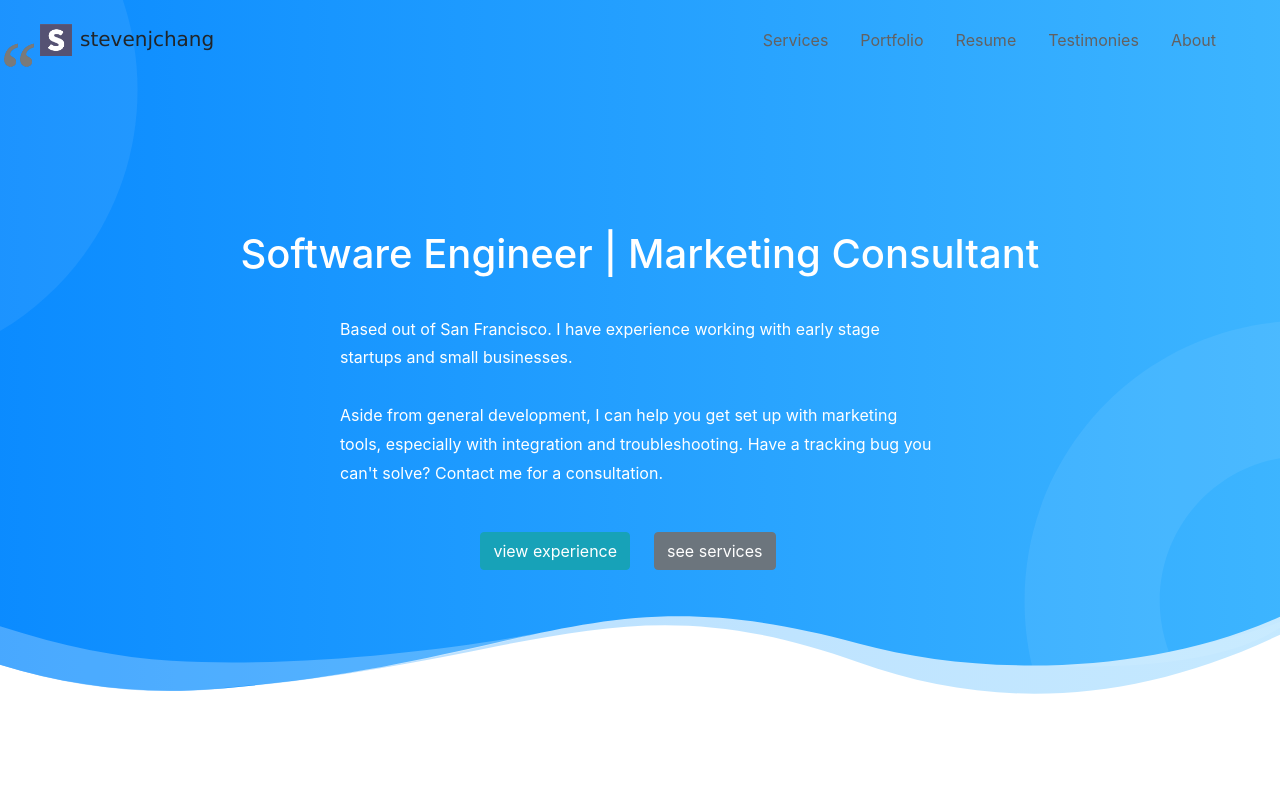
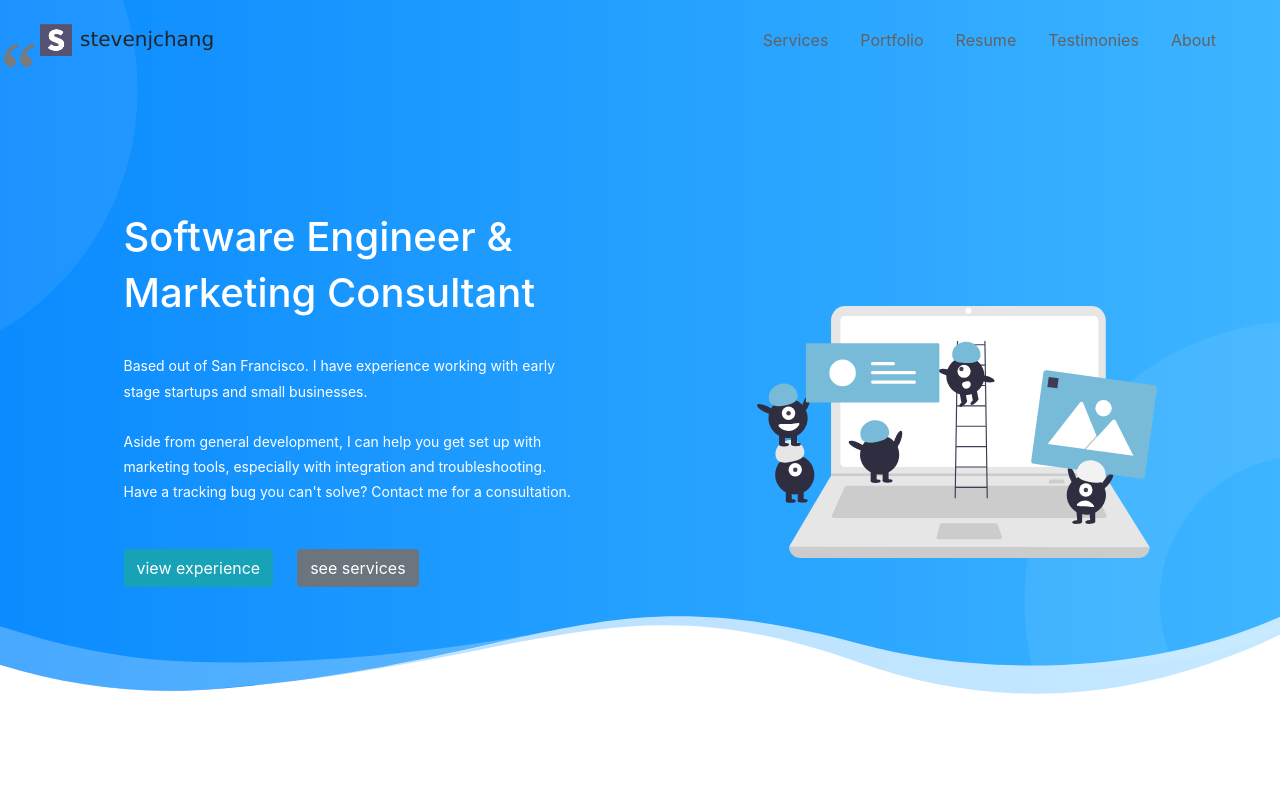
Before and after one commit to stevenjchang/stevenjchang.com-archive, a React (Create React App) app: page / in a window 1280 px wide. Shown: the top 800 px of the page. Built offline with nearby package versions, Linux system fonts and the light colour scheme.

Commit message:
add svg to HeroSection

```diff
--- a/src/sections/HeroSection.js
+++ b/src/sections/HeroSection.js
@@ -4,21 +4,28 @@ export function HeroSection() {
   return (
     <div id="hero-section-outer" className="">
       <section id="hero-section" className="section-inner">
-        <h1 className="">Software Engineer | Marketing Consultant</h1>
+        <div className="left">
+          <h1 className="">Software Engineer &</h1>
+          <h1>Marketing Consultant</h1>
           <br />
           <p className="hero-section--description">
-          Based out of San Francisco. I have experience working with early stage
-          startups and small businesses.
+            Based out of San Francisco. I have experience working with early
+            stage startups and small businesses.
             <br />
             <br />
             Aside from general development, I can help you get set up with
-          marketing tools, especially with integration and troubleshooting. Have
-          a tracking bug you can't solve? Contact me for a consultation.
+            marketing tools, especially with integration and troubleshooting.
+            Have a tracking bug you can't solve? Contact me for a consultation.
           </p>
           <br />
           <div className="">
             <button className="btn btn-info">view experience</button>
             <button className="btn btn-secondary">see services</button>
+          </div>
+        </div>
+        <div className="right">
+          <img src="/undraw_marketing.svg" alt="" className="" />
+          {/* <img src="/undraw_programming.svg" alt="" className="" /> */}
         </div>
       </section>
     </div>
--- a/src/sections/HeroSection.scss
+++ b/src/sections/HeroSection.scss
@@ -14,19 +14,48 @@
 #hero-section {
   // background-color: aquamarine;
   line-height: 1.8;
-  height: 100vh;
+  // min-height: 80vh;
   display: flex;
+  justify-content: center;
   flex-direction: column;
-  justify-content: center;
-  // align-items: flex-start;
   align-items: center;
-  text-align: center;
-  color: white;
+  padding: 8rem 2rem 4rem 2rem;
+  @media screen and (min-width: 768px) {
+    height: 100vh;
+    flex-direction: row;
+    justify-content: space-around;
+  }
+
+  .left {
+    display: flex;
+    flex-direction: column;
+    justify-content: center;
+    align-items: flex-start;
+    text-align: center;
+    color: white;
+    margin-bottom: 4em;
+  }
+
+  .right {
+    display: flex;
+
+    img {
+      max-width: 400px;
+    }
+  }
+}
+
+#hero-section h1 {
+  font-size: 28px;
+  @media screen and (min-width: 768px) {
+    font-size: 40px;
+  }
 }
 
 .hero-section--description {
-  max-width: 600px;
+  max-width: 450px;
   text-align: left;
+  font-size: 14px;
 }
 
 .btn {
```
Also changed, not shown: public/undraw_marketing.svg (added), public/undraw_programming.svg (added). Lines whose indentation alone changed are shown as unchanged.
